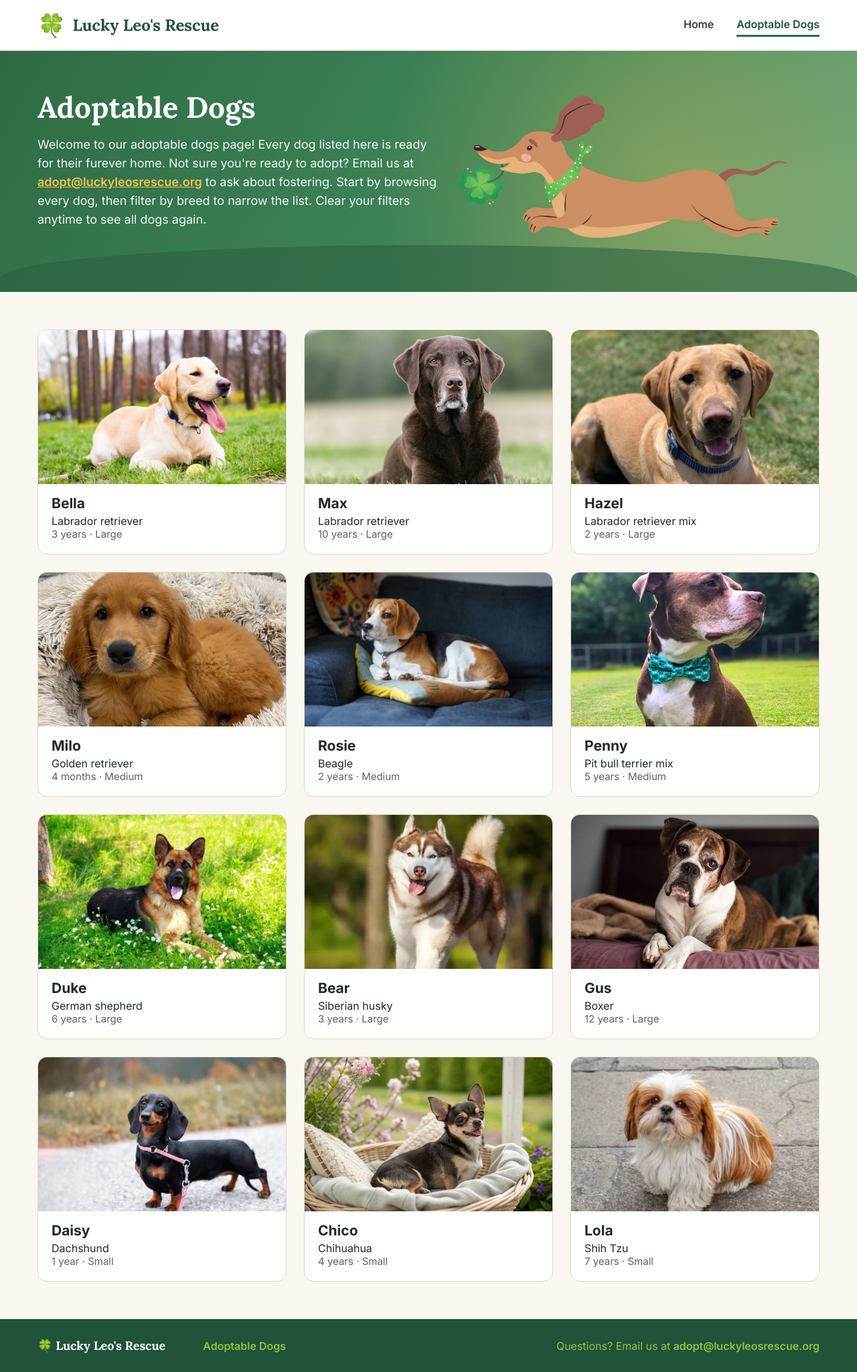
After one commit to Glassjul/lucky-leos-rescue, a Flask app: page /dogs in a window 1280 px wide. The commit adds this page. Shown: the whole page at 67% size. Run offline with Flask 3, Linux system fonts and the light colour scheme.

Commit message:
Add adoptable dogs page with all 12 dogs

```diff
--- a/app.py
+++ b/app.py
@@ -1,5 +1,6 @@
  # Import the Flask class from the flask package
 from flask import Flask, render_template
+from dogs import DOGS
 
 # Create the web app
 app = Flask(__name__)
@@ -10,6 +11,12 @@ def welcome():
     # Build welcome.html and tell the header that "home" is the active page
     return render_template("welcome.html", active_page="home")
 
+# When someone visits /dogs, show the adoptable dogs page
+@app.route("/dogs")
+def dogs():
+    # Send the full list of dogs to the template
+    return render_template("dogs.html", active_page="dogs", dogs=DOGS)
+
 # Start the server only when this file is run directly
 if __name__ == "__main__":
     app.run(debug=True)
--- /dev/null
+++ b/dogs.py
@@ -0,0 +1,104 @@
+# The list of adoptable dogs.
+# Each dog is a dictionary with the same keys.
+# "photo" is the file name inside static/images/dogs.
+# "photo_position" sets which part of the photo shows when it is cropped
+# (first number = left/right, second number = up/down).
+
+DOGS = [
+    {
+        "name": "Bella",
+        "breed": "Labrador retriever",
+        "age": "3 years",
+        "size": "Large",
+        "photo": "bella.jpg",
+        "photo_position": "50% 50%",
+    },
+    {
+        "name": "Max",
+        "breed": "Labrador retriever",
+        "age": "10 years",
+        "size": "Large",
+        "photo": "max.jpg",
+        "photo_position": "50% 50%",
+    },
+    {
+        "name": "Hazel",
+        "breed": "Labrador retriever mix",
+        "age": "2 years",
+        "size": "Large",
+        "photo": "hazel.jpg",
+        "photo_position": "50% 20%",
+    },
+    {
+        "name": "Milo",
+        "breed": "Golden retriever",
+        "age": "4 months",
+        "size": "Medium",
+        "photo": "milo.jpg",
+        "photo_position": "50% 30%",
+    },
+    {
+        "name": "Rosie",
+        "breed": "Beagle",
+        "age": "2 years",
+        "size": "Medium",
+        "photo": "rosie.jpg",
+        "photo_position": "40% 45%",
+    },
+    {
+        "name": "Penny",
+        "breed": "Pit bull terrier mix",
+        "age": "5 years",
+        "size": "Medium",
+        "photo": "penny.jpg",
+        "photo_position": "50% 22%",
+    },
+    {
+        "name": "Duke",
+        "breed": "German shepherd",
+        "age": "6 years",
+        "size": "Large",
+        "photo": "duke.jpg",
+        "photo_position": "55% 35%",
+    },
+    {
+        "name": "Bear",
+        "breed": "Siberian husky",
+        "age": "3 years",
+        "size": "Large",
+        "photo": "bear.jpg",
+        "photo_position": "50% 30%",
+    },
+    {
+        "name": "Gus",
+        "breed": "Boxer",
+        "age": "12 years",
+        "size": "Large",
+        "photo": "gus.jpg",
+        "photo_position": "50% 25%",
+    },
+    {
+        "name": "Daisy",
+        "breed": "Dachshund",
+        "age": "1 year",
+        "size": "Small",
+        "photo": "daisy.jpg",
+        "photo_position": "60% 50%",
+    },
+    {
+        "name": "Chico",
+        "breed": "Chihuahua",
+        "age": "4 years",
+        "size": "Small",
+        "photo": "chico.jpg",
+        "photo_position": "62% 50%",
+    },
+    {
+        "name": "Lola",
+        "breed": "Shih Tzu",
+        "age": "7 years",
+        "size": "Small",
+        "photo": "lola.jpg",
+        "photo_position": "50% 50%",
+    },
+]
--- a/static/css/style.css
+++ b/static/css/style.css
@@ -266,3 +266,110 @@ h2 {
   font-weight: 600;
   text-decoration: none;
 }
+
+/* =========================================
+   Adoptable dogs page: banner
+   ========================================= */
+.banner {
+  position: relative;
+  min-height: 360px;
+  overflow: hidden;
+  padding: 56px 56px 90px;
+  background:
+    radial-gradient(circle at 78% 55%, rgba(242, 193, 78, 0.30), transparent 42%),
+    linear-gradient(120deg, #2E6B45 0%, #3F8559 55%, #6FA77B 100%);
+}
+
+.banner::after {
+  /* The darker grass curve along the bottom of the banner */
+  content: "";
+  position: absolute;
+  left: 0;
+  right: 0;
+  bottom: 0;
+  height: 70px;
+  background: #2A5E3E;
+  opacity: 0.55;
+  border-top-left-radius: 50% 50px;
+  border-top-right-radius: 50% 50px;
+}
+
+.banner-text {
+  position: relative;
+  z-index: 1;
+  max-width: 600px;
+  color: #fff;
+}
+
+.banner h1 {
+  font-size: 44px;
+  margin: 0 0 14px;
+}
+
+.banner p {
+  font-size: 18px;
+  line-height: 1.55;
+  margin: 0;
+  color: #F1F6F2;
+  text-wrap: pretty;
+}
+
+/* The email link in the intro */
+.banner p a {
+  color: var(--gold);
+  font-weight: 600;
+}
+
+.banner-leo {
+  position: absolute;
+  right: 90px;
+  bottom: 70px;
+  width: 520px;
+  z-index: 1;
+}
+
+/* =========================================
+   Adoptable dogs page: dog cards
+   ========================================= */
+.dog-grid {
+  display: grid;
+  grid-template-columns: repeat(3, 1fr);
+  gap: 26px;
+}
+
+.dog-card {
+  background: #fff;
+  border: 1px solid var(--line);
+  border-radius: 14px;
+  overflow: hidden;
+}
+
+.dog-card img {
+  width: 100%;
+  height: 230px;
+  object-fit: cover;
+  display: block;
+}
+
+.dog-body {
+  padding: 16px 20px 20px;
+}
+
+.dog-body h3 {
+  margin: 0 0 4px;
+  font-size: 21px;
+}
+
+.dog-body p {
+  margin: 0;
+}
+
+.dog-breed {
+  font-size: 16px;
+}
+
+.dog-meta {
+  font-size: 15px;
+  color: var(--muted);
+  margin-top: 4px;
+}
--- /dev/null
+++ b/templates/dogs.html
@@ -0,0 +1,32 @@
+{% extends "base.html" %}
+
+{% block title %}Adoptable Dogs{% endblock %}
+
+{% block content %}
+
+  <!-- Banner: title, intro, and running Leo -->
+  <section class="banner">
+    <div class="banner-text">
+      <h1>Adoptable Dogs</h1>
+      <p>Welcome to our adoptable dogs page! Every dog listed here is ready for their furever home. Not sure you're ready to adopt? Email us at <a href="mailto:adopt@luckyleosrescue.org">adopt@luckyleosrescue.org</a> to ask about fostering. Start by browsing every dog, then filter by breed to narrow the list. Clear your filters anytime to see all dogs again.</p>
+    </div>
+    <img class="banner-leo" src="/static/images/leo_run.svg" alt="Cartoon dachshund running with a four-leaf clover">
+  </section>
+
+  <section class="section">
+    <!-- Dog cards: one card for each dog in the "dogs" list -->
+    <div class="dog-grid">
+      {% for dog in dogs %}
+        <div class="dog-card">
+          <img src="/static/images/dogs/{{ dog.photo }}" alt="{{ dog.name }}" style="object-position: {{ dog.photo_position }};">
+          <div class="dog-body">
+            <h3>{{ dog.name }}</h3>
+            <p class="dog-breed">{{ dog.breed }}</p>
+            <p class="dog-meta">{{ dog.age }} · {{ dog.size }}</p>
+          </div>
+        </div>
+      {% endfor %}
+    </div>
+  </section>
+
+{% endblock %}
```
